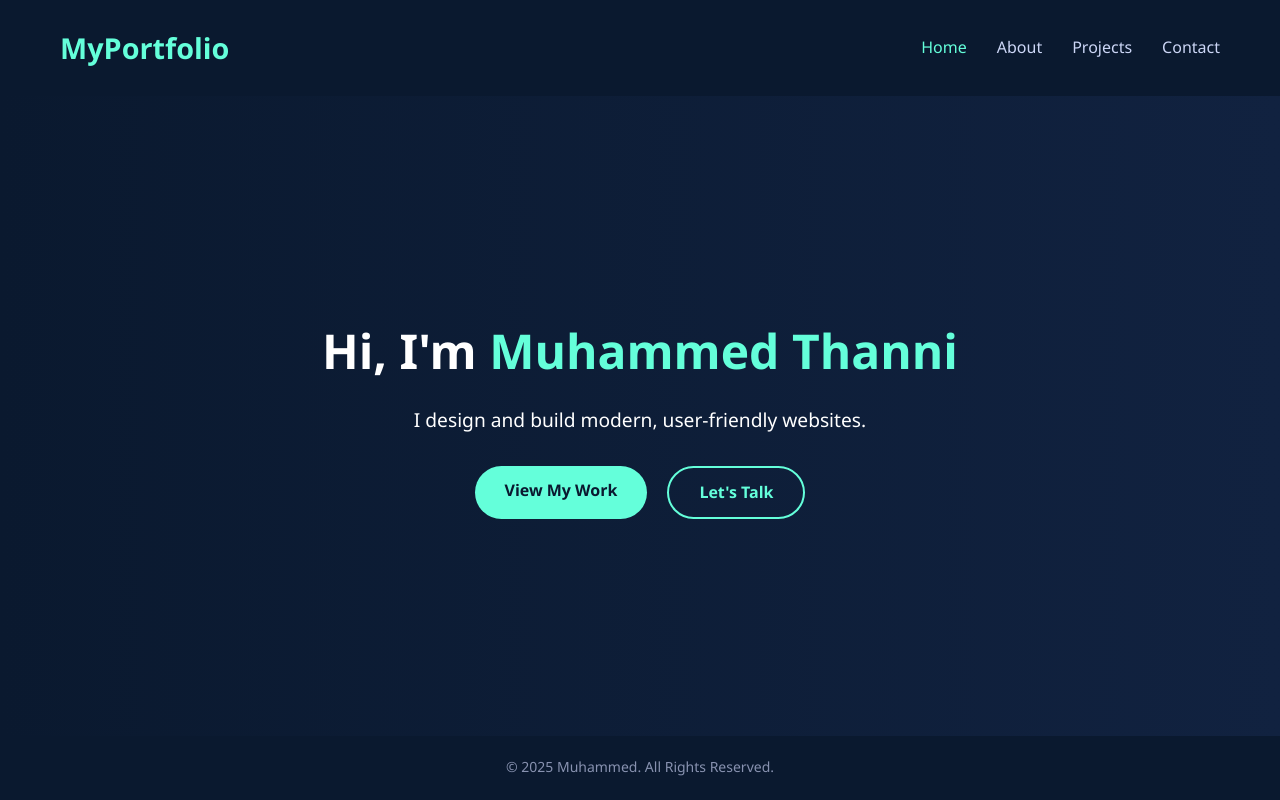
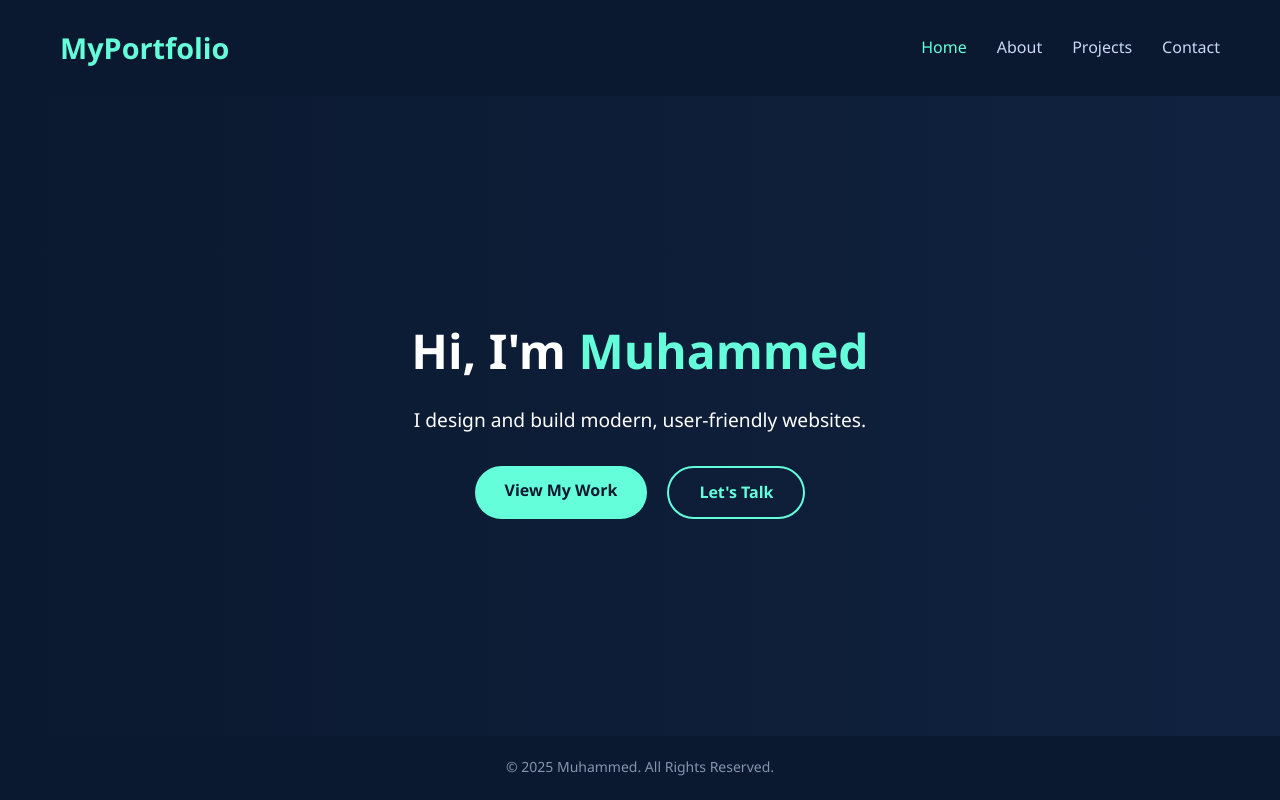
Before and after one commit to thanni2020/my-portfolio, a plain HTML site: page index.html in a window 1280 px wide. Drawn offline with Linux system fonts and the light colour scheme.

Commit message:
Updated index content

```diff
--- a/index.html
+++ b/index.html
@@ -21,7 +21,7 @@
 
   <section class="hero">
     <div class="hero-text">
-      <h1>Hi, I'm <span>Muhammed Thanni</span></h1>
+      <h1>Hi, I'm <span>Muhammed</span></h1>
       <p>I design and build modern, user-friendly websites.</p>
       <div class="hero-buttons">
         <a href="projects.html" class="btn-primary">View My Work</a>
```
